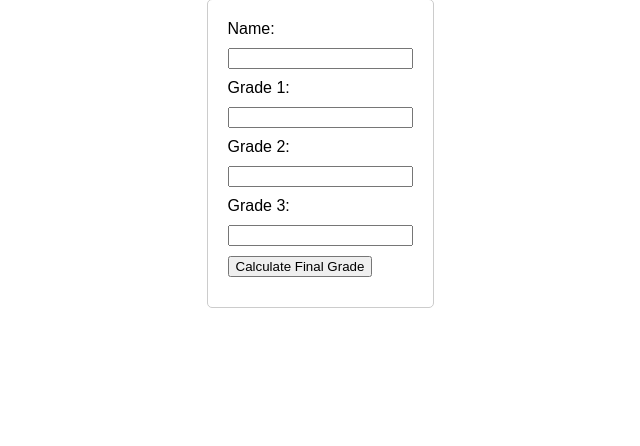
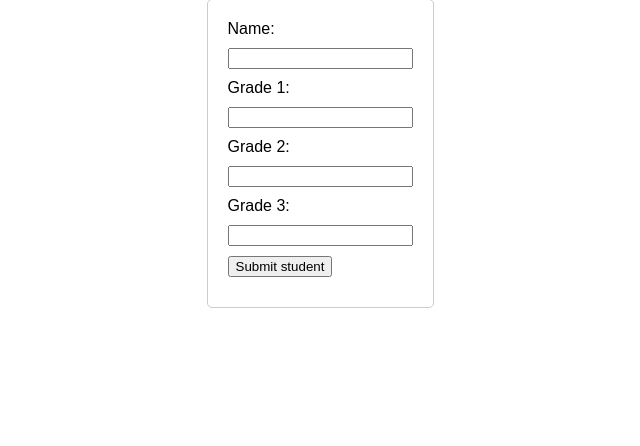
Before and after one commit to NachoMarcecaQA/python-project-evaluation-system, a Flask app: page / in a window 1280 px wide. Shown: the part 99-545 px from the top of the page, without its empty margins (320-960 px from the left). Run offline with Flask 3, Linux system fonts and the light colour scheme.

Commit message:
BQAPY-3
Results for 5 students

```diff
--- a/app.py
+++ b/app.py
@@ -8,31 +8,38 @@ def index():
 
 @app.route("/result", methods=["POST"])
 def calculate_grade():
-    name = request.form["name"].upper()
-    grade1 = float(request.form["grade1"])
-    grade2 = float(request.form["grade2"])
-    grade3 = float(request.form["grade3"])
+    student_count = 0
+    names = []
+    grade1 = []
+    grade2 = []
+    grade3 = []
+    final_grade = []
+    grade_prompt = []
+    names.append(request.form["name"].upper())
+    grade1.append(float(request.form["grade1"]))
+    grade2.append(float(request.form["grade2"]))
+    grade3.append(float(request.form["grade3"]))
 
-    final_grade = (grade1 + grade2 + grade3) / 3
-    grade_prompt = "SIN NOTA"
+    final_grade.append(
+        round(
+            (
+                grade1[student_count] +
+                grade2[student_count] +
+                grade3[student_count]) / 3),
+            2)
+
     if (final_grade >= 5):
-        grade_prompt = "APROBADO"
+        grade_prompt.append("APROBADO")
     elif (final_grade > 5 & final_grade <= 9 ):
-        grade_prompt = "NOTABLE"
+        grade_prompt.append("NOTABLE")
     else:
-        grade_prompt = "SOBRESALIENTE"
+        grade_prompt.append("SOBRESALIENTE")
 
-    return render_template("result.html", name=name, final_grade=round(final_grade, 2), grade_prompt= grade_prompt)
+    student_count +=1
+
+    return render_template("result.html", names=names, final_grade=round(final_grade, 2), grade_prompt= grade_prompt)
+
+
 
 if __name__ == "__main__":
     app.run(debug=True)
-
-
-def notaFinal(nota):
-    if (nota > 8):
-        mensaje = "SOBRESALIENTE"
-    elif (nota < 5):
-        mensaje = "SUSPENSO"
-    else:
-        mensaje = "APROBADO"
-    return mensaje
--- a/templates/index.html
+++ b/templates/index.html
@@ -21,7 +21,9 @@
         <label>Grade 3:</label>
         <input type="number" name="grade3" step="0.01" required>
 
-        <button type="submit">Calculate Final Grade</button>
+        <button type="submit">Submit student</button>
+        <!-- Students: 0/5 -->
     </form>
+
 </body>
 </html>
--- a/templates/result.html
+++ b/templates/result.html
@@ -6,9 +6,9 @@
     <title>Document</title>
 </head>
 <body>
-    <h2>Student Final Grade</h2>
+    <h2>Students Final Grade</h2>
     <p><strong>Name:</strong> {{ name }}</p>
     <p><strong>Final Grade:</strong> {{ final_grade }} {{ grade_prompt }}</p>
-    <a href="/">Go Back</a>
+    <a href="/">Go Back</a>     <!-- reset names and grades -->
 </body>
 </html>
```
